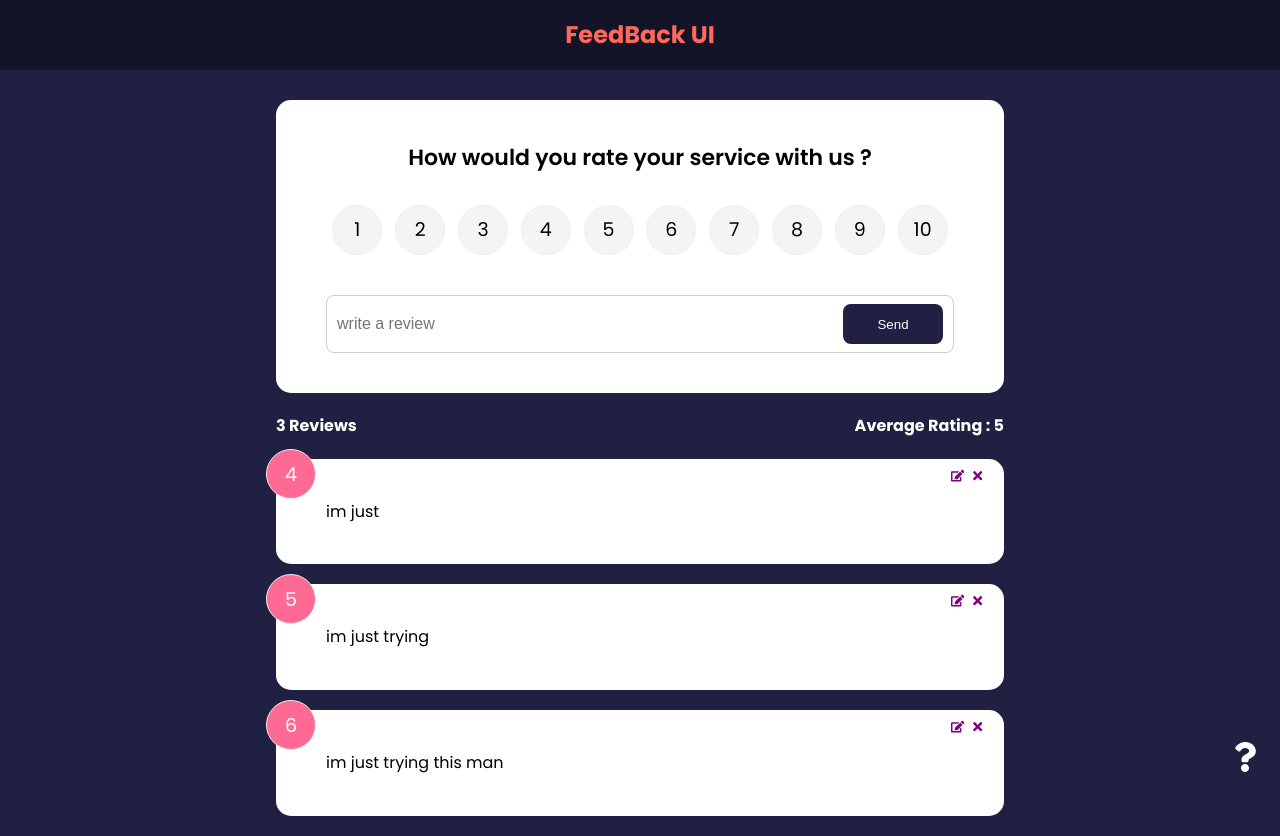
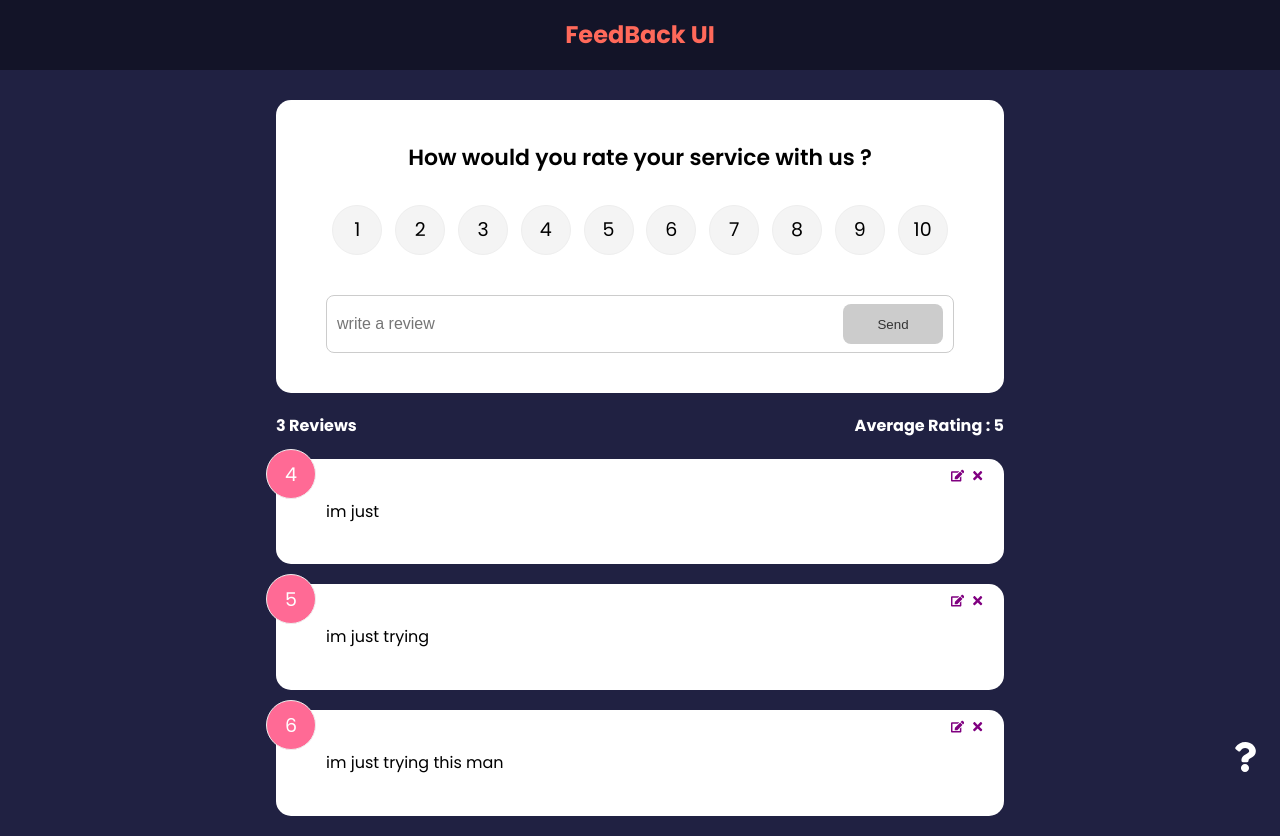
Before and after one commit to SaJid96/Feedback-Application, a React (Create React App) app: page / in a window 1280 px wide. Built offline with nearby package versions, Linux system fonts and the light colour scheme.

Commit message:
conditional changes in feedback form

```diff
--- a/src/components/FeedbackForm.jsx
+++ b/src/components/FeedbackForm.jsx
@@ -25,10 +25,11 @@ const FeedbackForm = () => {
 
   useEffect(()=>{
 
-    setBtndisabled(false)
-    setText(feedbackEdit.item.text)
-    setRating(feedbackEdit.item.rating)
-
+     if (feedbackEdit.edit) {
+       setBtndisabled(false);
+       setText(feedbackEdit.item.text);
+       setRating(feedbackEdit.item.rating);
+     }
 
   },[feedbackEdit])
 
```
